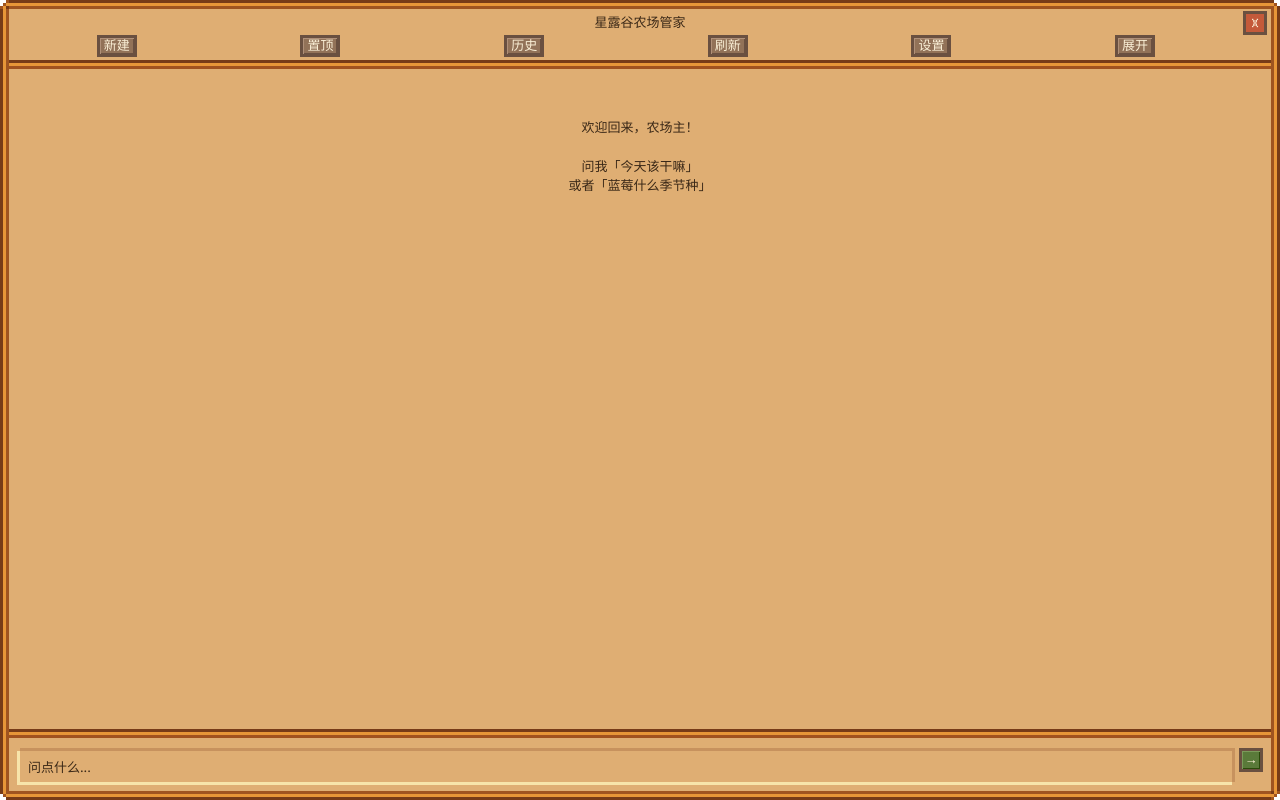
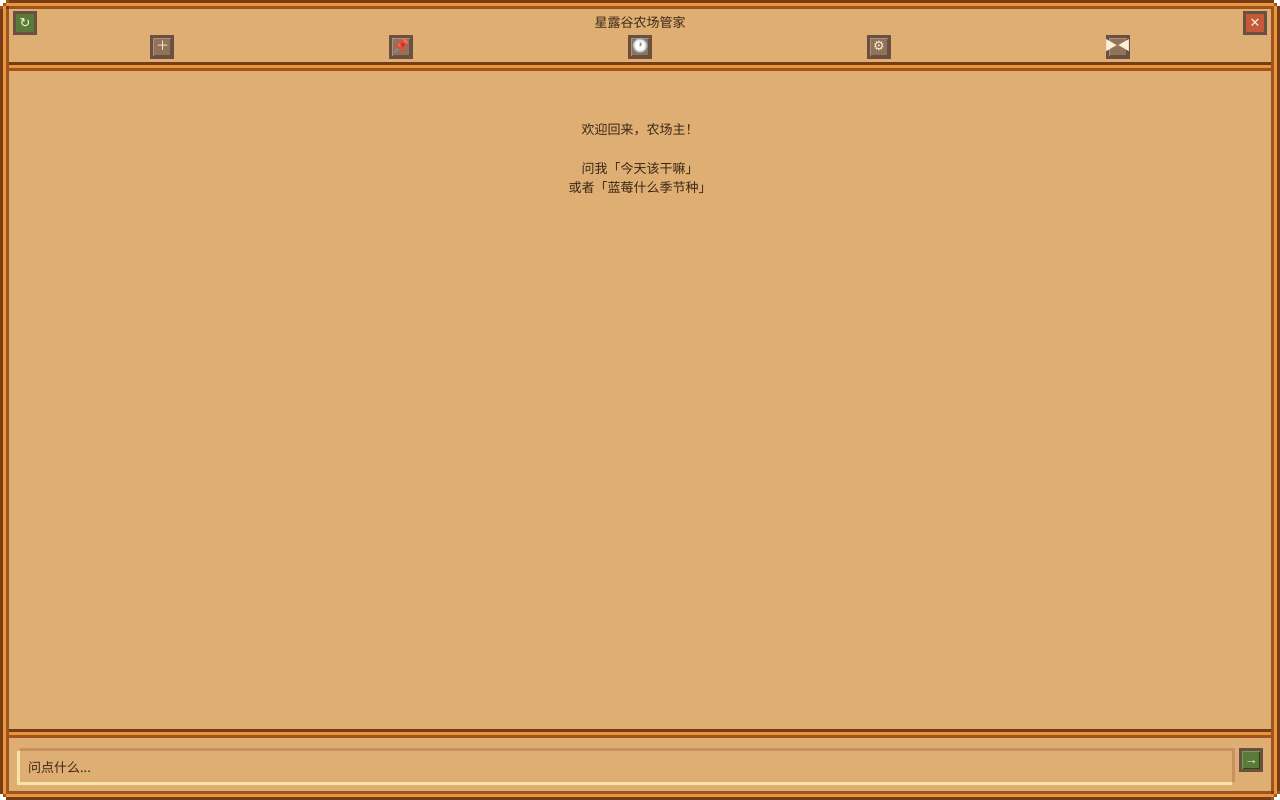
Before and after one commit to yuehuang06/stardew-steward, a React (Vite) app in the folder frontend/: page / in a window 1280 px wide. Built offline with nearby package versions, Linux system fonts and the light colour scheme.

Commit message:
ui: icon-only titlebar buttons with tooltips, green refresh on left

```diff
--- a/frontend/src/components/Titlebar.jsx
+++ b/frontend/src/components/Titlebar.jsx
@@ -1,8 +1,17 @@
 import { getCurrentWindow } from "@tauri-apps/api/window";
 
+const iconBtnStyle = {
+  padding: 0,
+  lineHeight: 1,
+  width: "24px",
+  height: "24px",
+  display: "flex",
+  alignItems: "center",
+  justifyContent: "center",
+  fontSize: "13px",
+};
+
 export function Titlebar({ status, expanded, onToggle, onSettings, onNew, onTop, onToggleTop, onOpenSessions, onRefresh }) {
-  const btnStyle = { padding: "2px 4px", lineHeight: 1, height: "22px" };
-
   const handleMouseDown = async (e) => {
     if (e.target.closest("button")) return;
     await getCurrentWindow().startDragging();
@@ -27,18 +36,32 @@ export function Titlebar({ status, expanded, onToggle, onSettings, onNew, onTop,
           style={{
             position: "absolute",
             top: "2px",
+            left: "4px",
+            ...iconBtnStyle,
+            background: "var(--sd-green)",
+            border: "3px solid var(--sd-wood-darker)",
+            boxShadow: "none",
+          }}
+          title="刷新"
+          onClick={onRefresh}
+        >
+          ↻
+        </button>
+        <button
+          className="sd-btn"
+          style={{
+            position: "absolute",
+            top: "2px",
             right: "4px",
-            width: "24px",
-            height: "24px",
-            padding: 0,
-            lineHeight: 1,
+            ...iconBtnStyle,
             background: "var(--sd-red)",
             border: "3px solid var(--sd-wood-darker)",
             boxShadow: "none",
           }}
+          title="关闭"
           onClick={() => getCurrentWindow().close()}
         >
-          X
+          ✕
         </button>
         <div style={{ textAlign: "center" }}>
           {status ? (
@@ -54,24 +77,21 @@ export function Titlebar({ status, expanded, onToggle, onSettings, onNew, onTop,
             <div>星露谷农场管家</div>
           )}
         </div>
-        <div style={{ display: "flex", justifyContent: "space-around", paddingRight: "28px" }}>
-          <button className="sd-btn" style={btnStyle} onClick={onNew}>
-            新建
+        <div style={{ display: "flex", justifyContent: "space-around", paddingLeft: "28px", paddingRight: "28px" }}>
+          <button className="sd-btn" style={iconBtnStyle} title="新建会话" onClick={onNew}>
+            ＋
           </button>
-          <button className="sd-btn" style={btnStyle} onClick={onToggleTop}>
-            {onTop ? "置顶" : "置底"}
+          <button className="sd-btn" style={iconBtnStyle} title={onTop ? "取消置顶" : "始终置顶"} onClick={onToggleTop}>
+            {onTop ? "📌" : "↑"}
           </button>
-          <button className="sd-btn" style={btnStyle} onClick={onOpenSessions}>
-            历史
+          <button className="sd-btn" style={iconBtnStyle} title="历史会话" onClick={onOpenSessions}>
+            🕐
           </button>
-          <button className="sd-btn" style={btnStyle} onClick={onRefresh}>
-            刷新
+          <button className="sd-btn" style={iconBtnStyle} title="设置" onClick={onSettings}>
+            ⚙
           </button>
-          <button className="sd-btn" style={btnStyle} onClick={onSettings}>
-            设置
-          </button>
-          <button className="sd-btn" style={btnStyle} onClick={onToggle}>
-            {expanded ? "收起" : "展开"}
+          <button className="sd-btn" style={iconBtnStyle} title={expanded ? "收起" : "展开"} onClick={onToggle}>
+            {expanded ? "◀▶" : "▶◀"}
           </button>
         </div>
       </div>
```
